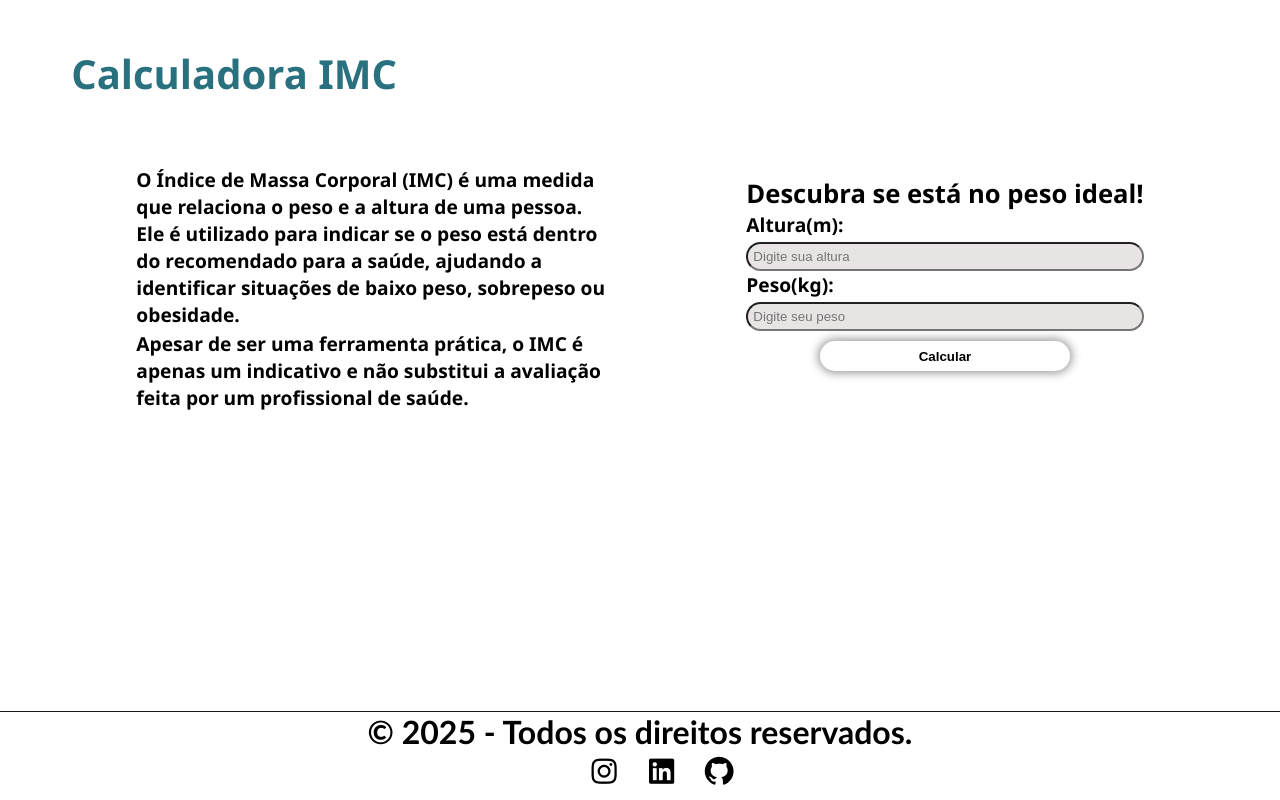
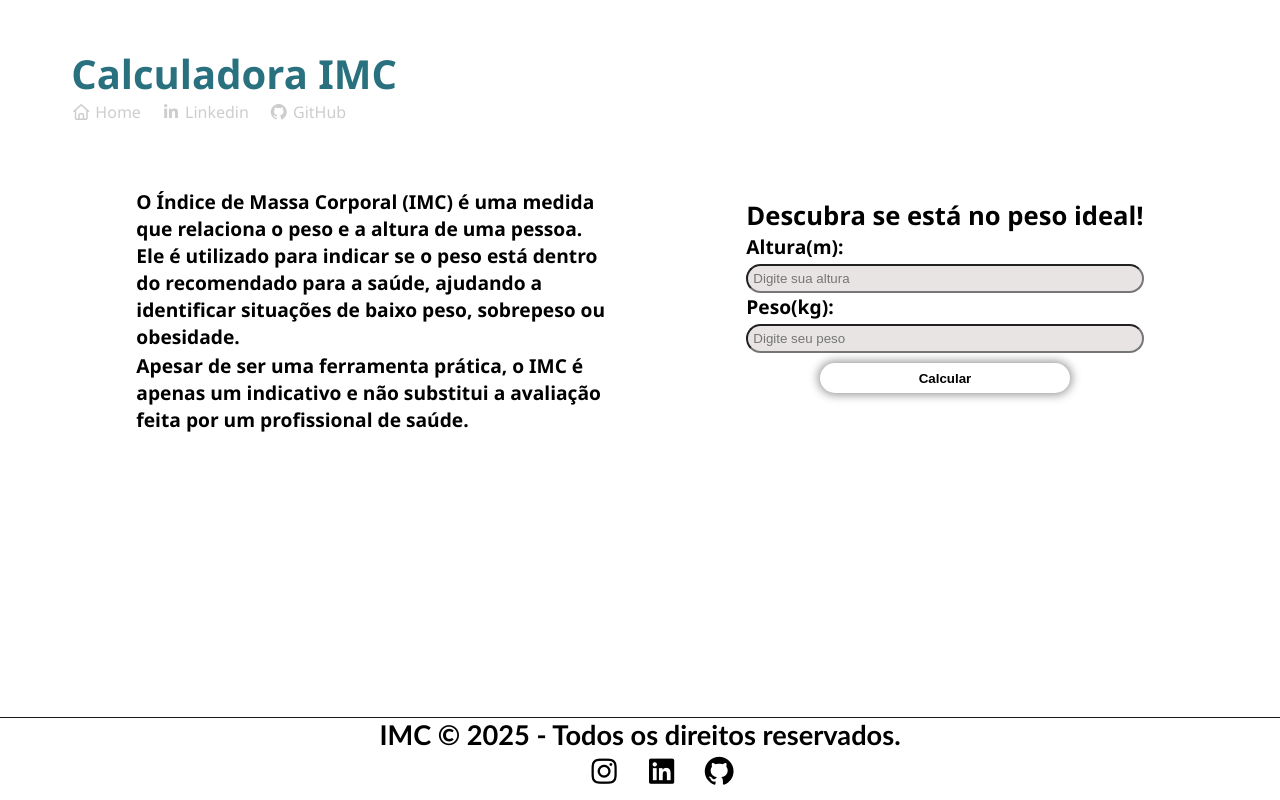
Before and after one commit to front-endAulas/projetoIMC, a React (Vite) app: page / in a window 1280 px wide. Built offline with nearby package versions, Linux system fonts and the light colour scheme.

Commit message:
Atualizando header e footer (corpo e estilo)

```diff
--- a/src/components/Footer.jsx
+++ b/src/components/Footer.jsx
@@ -3,7 +3,7 @@ import "../css/footer.css"
 function Footer(){
     return(
         <footer>
-            <h1>&copy; 2025 - Todos os direitos reservados.</h1>
+            <h1>IMC &copy; 2025 - Todos os direitos reservados.</h1>
             <div className="redes-sociais">
                 <a href="https://www.instagram.com/yannbreno_" target='_blank'><i class="fa-brands fa-instagram"></i></a>
                 <a href="https://www.linkedin.com/in/yanbreno" target='_blank'><i class="fa-brands fa-linkedin"></i></a>
--- a/src/components/Header.jsx
+++ b/src/components/Header.jsx
@@ -2,9 +2,20 @@ import '../css/header.css'
 
 function Header(){
     return(
-        <div className="header">
-            <h1>Calculadora IMC</h1>
-        </div>
+        <header>
+
+            <h1 id='home'>Calculadora IMC</h1>
+
+            <div className='navbar'>
+                <nav>
+                    <ul>
+                        <li><a href="home"><i className='fa-regular fa-house'></i> Home</a></li>
+                        <li><a href="https://www.linkedin.com/in/yanbreno" target='_blank'><i className='fa-brands fa-linkedin-in'></i> Linkedin</a></li>
+                        <li><a href="https://github.com/Yan2809" target='_blank'><i className='fa-brands fa-github'></i> GitHub</a></li>
+                    </ul>
+                </nav>
+            </div>
+        </header>
     )
 }
 
--- a/src/css/footer.css
+++ b/src/css/footer.css
@@ -27,7 +27,7 @@ footer{
 
 footer h1{
     font-family: 'Trebuchet MS', 'Lucida Sans Unicode', 'Lucida Grande', 'Lucida Sans', Arial, sans-serif;
-    font-size: 2rem;
+    font-size: 1.7rem;
 }
 
 .redes-sociais{
--- a/src/css/header.css
+++ b/src/css/header.css
@@ -12,17 +12,41 @@ body{
     justify-content: center;
 }
 
-.header{
+header{
     display: flex;
     flex-direction: column;
     justify-content: center;
     padding: 20px;
     margin: 2% 4%;
-
 }
 
 
-.header h1 {
+header h1 {
+    display: flex;
     font-size: 2.5rem;
     color: var(--color6);
 }
+
+.navbar{
+    display: flex;
+    align-items: end;
+}
+
+nav ul{
+    display: flex;
+    align-items: end;
+    list-style: none;
+    gap: 20px;
+    align-items: end;
+}
+
+nav ul li a{
+    align-items: end;
+    text-decoration: none;
+    color: #cdcdcd;
+    transition: var(--transition);
+}
+
+nav ul li a:hover{
+    color: var(--primary-color);
+}
```
